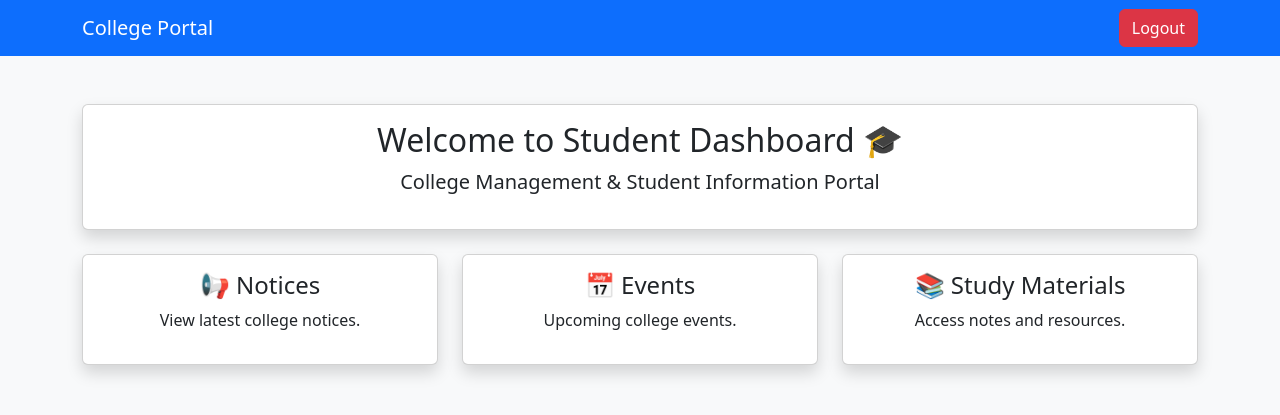
After one commit to manasi324/College-Management-Portal, a Flask app: page /dashboard in a window 1280 px wide. The commit adds this page. Shown: the top 415 px of the page. Run offline with Flask 3, Linux system fonts and the light colour scheme.

Commit message:
Login Registration Dashboard completed

```diff
--- a/college-portal/app.py
+++ b/college-portal/app.py
@@ -1,18 +1,69 @@
-from flask import Flask, render_template
+from flask import Flask, render_template, request, redirect
+from config import Config
+from models import db, Student
 
 app = Flask(__name__)
+app.config.from_object(Config)
+
+db.init_app(app)
+
+with app.app_context():
+    db.create_all()
 
 @app.route('/')
 def home():
     return render_template('index.html')
 
-@app.route('/login')
+@app.route('/login', methods=['GET', 'POST'])
 def login():
+
+    if request.method == 'POST':
+
+        email = request.form['email']
+        password = request.form['password']
+
+        student = Student.query.filter_by(
+            email=email,
+            password=password
+        ).first()
+
+        if student:
+           return redirect('/dashboard')
+
+        return "Invalid Email or Password"
+
     return render_template('login.html')
 
-@app.route('/register')
+@app.route('/register', methods=['GET', 'POST'])
 def register():
+
+    if request.method == 'POST':
+
+        student = Student(
+            name=request.form['name'],
+            email=request.form['email'],
+            password=request.form['password'],
+            course=request.form['course'],
+            year=request.form['year']
+        )
+
+        db.session.add(student)
+        db.session.commit()
+
+        return redirect('/login')
+
     return render_template('register.html')
 
+
+@app.route('/dashboard')
+def dashboard():
+    return render_template('dashboard.html')
+
+
+@app.route('/logout')
+def logout():
+    return redirect('/')
+
+
 if __name__ == '__main__':
-    app.run(host='0.0.0.0', port=5000, debug=True)
+ app.run(debug=True)
--- a/college-portal/config.py
+++ b/college-portal/config.py
@@ -1,7 +1,6 @@
 class Config:
     SECRET_KEY = "collegeportal"
 
-    SQLALCHEMY_DATABASE_URI = \
-    "mysql+pymysql://root:password@localhost/college_portal"
+    SQLALCHEMY_DATABASE_URI = "mysql+pymysql://root:1234@localhost/college_portal?charset=utf8"
 
     SQLALCHEMY_TRACK_MODIFICATIONS = False
--- /dev/null
+++ b/college-portal/templates/dashboard.html
@@ -0,0 +1,64 @@
+<!DOCTYPE html>
+<html>
+<head>
+    <title>Student Dashboard</title>
+    <link href="https://cdn.jsdelivr.net/npm/bootstrap@5.3.3/dist/css/bootstrap.min.css" rel="stylesheet">
+</head>
+<body class="bg-light">
+
+<nav class="navbar navbar-dark bg-primary">
+    <div class="container">
+        <span class="navbar-brand">College Portal</span>
+        <a href="/logout" class="btn btn-danger">Logout</a>
+    </div>
+</nav>
+
+<div class="container mt-5">
+
+    <div class="card shadow">
+        <div class="card-body text-center">
+
+            <h2>Welcome to Student Dashboard 🎓</h2>
+
+            <p class="lead">
+                College Management & Student Information Portal
+            </p>
+
+        </div>
+    </div>
+
+    <div class="row mt-4">
+
+        <div class="col-md-4">
+            <div class="card text-center shadow">
+                <div class="card-body">
+                    <h4>📢 Notices</h4>
+                    <p>View latest college notices.</p>
+                </div>
+            </div>
+        </div>
+
+        <div class="col-md-4">
+            <div class="card text-center shadow">
+                <div class="card-body">
+                    <h4>📅 Events</h4>
+                    <p>Upcoming college events.</p>
+                </div>
+            </div>
+        </div>
+
+        <div class="col-md-4">
+            <div class="card text-center shadow">
+                <div class="card-body">
+                    <h4>📚 Study Materials</h4>
+                    <p>Access notes and resources.</p>
+                </div>
+            </div>
+        </div>
+
+    </div>
+
+</div>
+
+</body>
+</html>
```
Also changed, not shown: college-portal/models.py (added, +11 -0 lines), college-portal/templates/index.html (+3 -7 lines), college-portal/templates/login.html (+40 -8 lines), college-portal/templates/register.html (+51 -10 lines), college-portal/templates/test.html (added, +13 -0 lines).
